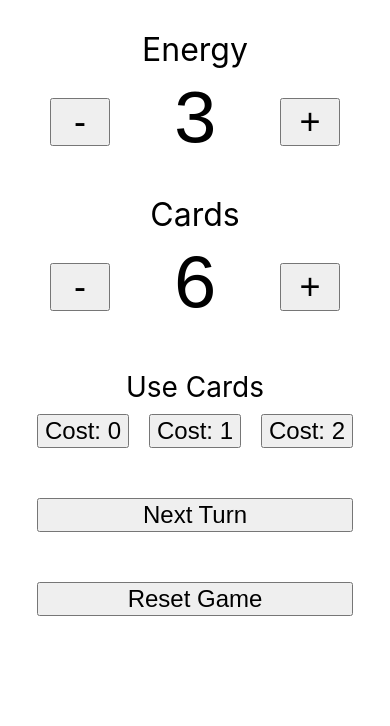
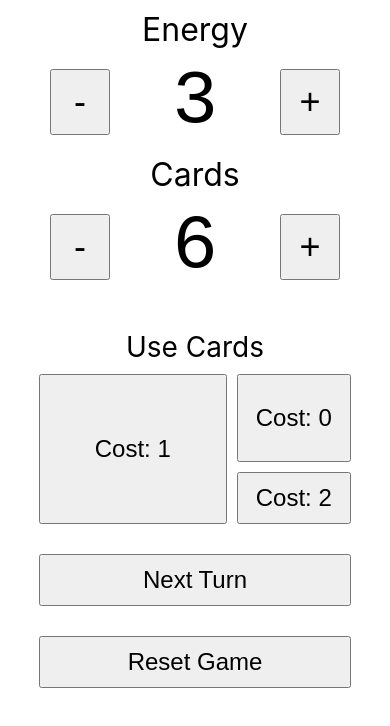
Before and after one commit to clokken/axie-counter, a React (Create React App) app: page / in a window 390 px wide. Shown: the top 726 px of the page. Built offline with nearby package versions, Linux system fonts and the light colour scheme.

Commit message:
New responsive layout for bottom controls

```diff
--- a/src/components/CounterPage.module.scss
+++ b/src/components/CounterPage.module.scss
@@ -6,17 +6,18 @@
 .Button {
     font-size: 1.50rem;
     white-space: nowrap;
+    padding: 10px 10px;
 }
 
 @media(max-width: 1279px) {
     .ScreenLarge {
-        display: none;
+        display: none !important;
     }
 }
 
 @media(min-width: 1280px) {
     .ScreenSmall {
-        display: none;
+        display: none !important;
     }
 }
 
@@ -63,6 +64,7 @@
 
     .Section {
         min-width: 0;
+        margin-top: 10px;
     }
 }
 
@@ -112,15 +114,48 @@
                 margin: 0 10px;
             }
         }
-    }
-}
 
-@media(max-width: 1279px) {
-    .ControlsWrapper {
-        min-width: 0;
+        .CompactControlSection {
+            display: flex;
+
+            margin: -5px;
+
+            .Button {
+                margin: 5px;
+            }
+
+            & > .Button {
+                flex: 60%;
+                min-height: 150px;
+            }
+
+            .CompactRight {
+                flex: 40%;
+                display: flex;
+                flex-direction: column;
+
+                .Button:nth-child(1) {
+                    flex: 70%;
+                }
+
+                .Button:nth-child(2) {
+                    flex: 30%;
+                }
+            }
+        }
     }
 }
 
 .FinalButton {
     margin-top: 50px;
 }
+
+@media(max-width: 1279px) {
+    .ControlsWrapper {
+        min-width: 80%;
+    }
+
+    .FinalButton {
+        margin-top: 30px;
+    }
+}
--- a/src/components/CounterPage.tsx
+++ b/src/components/CounterPage.tsx
@@ -59,7 +59,7 @@ const CounterPage: React.FC = () => {
                             Use Cards
                         </div>
 
-                        <div className={styles.ControlSection}>
+                        <div className={styles.ControlSection + ' ' + styles.ScreenLarge}>
                             <button className={styles.Button} onClick={() => {
                                 setCards(cards - 1);
                             }}>
@@ -80,6 +80,30 @@ const CounterPage: React.FC = () => {
                                 Cost: 2
                             </button>
                         </div>
+
+                        <div className={styles.CompactControlSection + ' ' + styles.ScreenSmall}>
+                            <button className={styles.Button} onClick={() => {
+                                setEnergy(energy - 1);
+                                setCards(cards - 1);
+                            }}>
+                                Cost: 1
+                            </button>
+
+                            <div className={styles.CompactRight}>
+                                <button className={styles.Button} onClick={() => {
+                                    setCards(cards - 1);
+                                }}>
+                                    Cost: 0
+                                </button>
+
+                                <button className={styles.Button} onClick={() => {
+                                    setEnergy(energy - 2);
+                                    setCards(cards - 1);
+                                }}>
+                                    Cost: 2
+                                </button>
+                            </div>
+                        </div>
                     </div>
 
                     <button
@@ -92,6 +116,7 @@ const CounterPage: React.FC = () => {
                     <button
                         className={styles.Button + ' ' + styles.FinalButton}
                         onClick={resetGame}
+                        style={{ marginBottom: 30 }}
                     >
                         Reset Game
                     </button>
```
